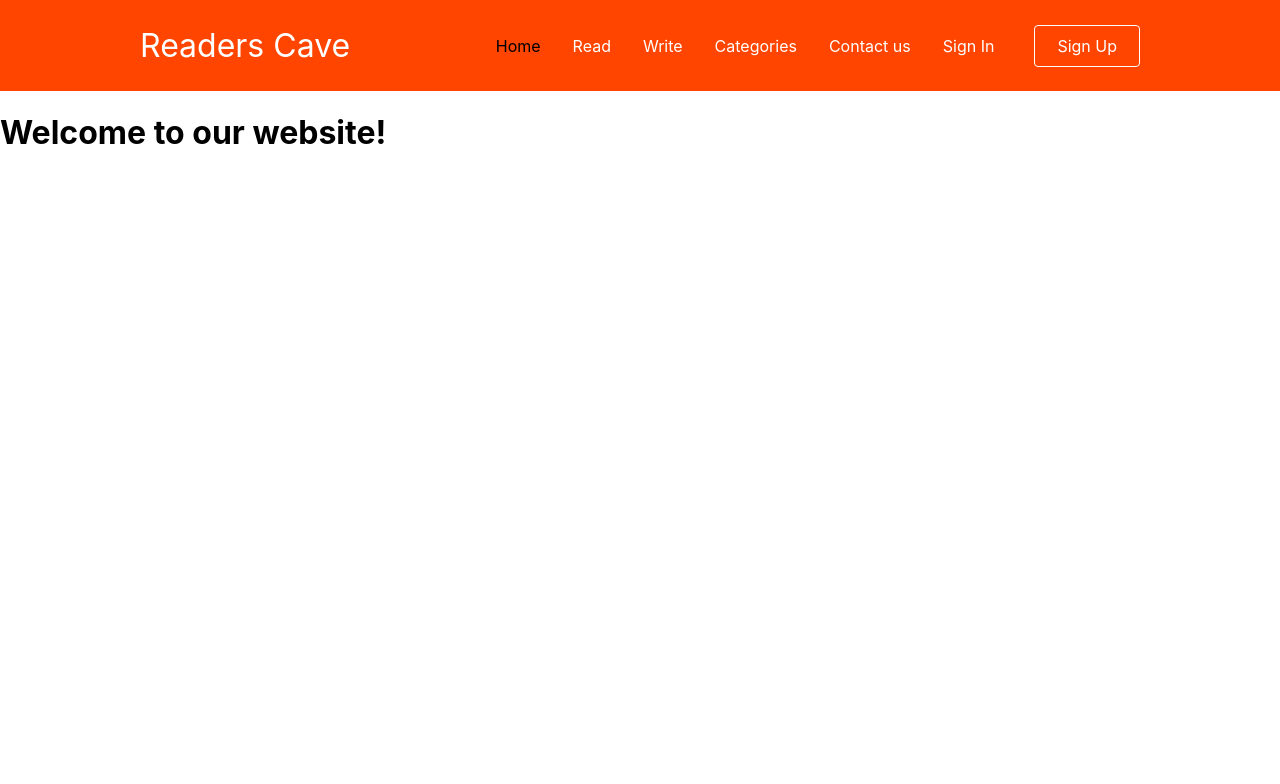
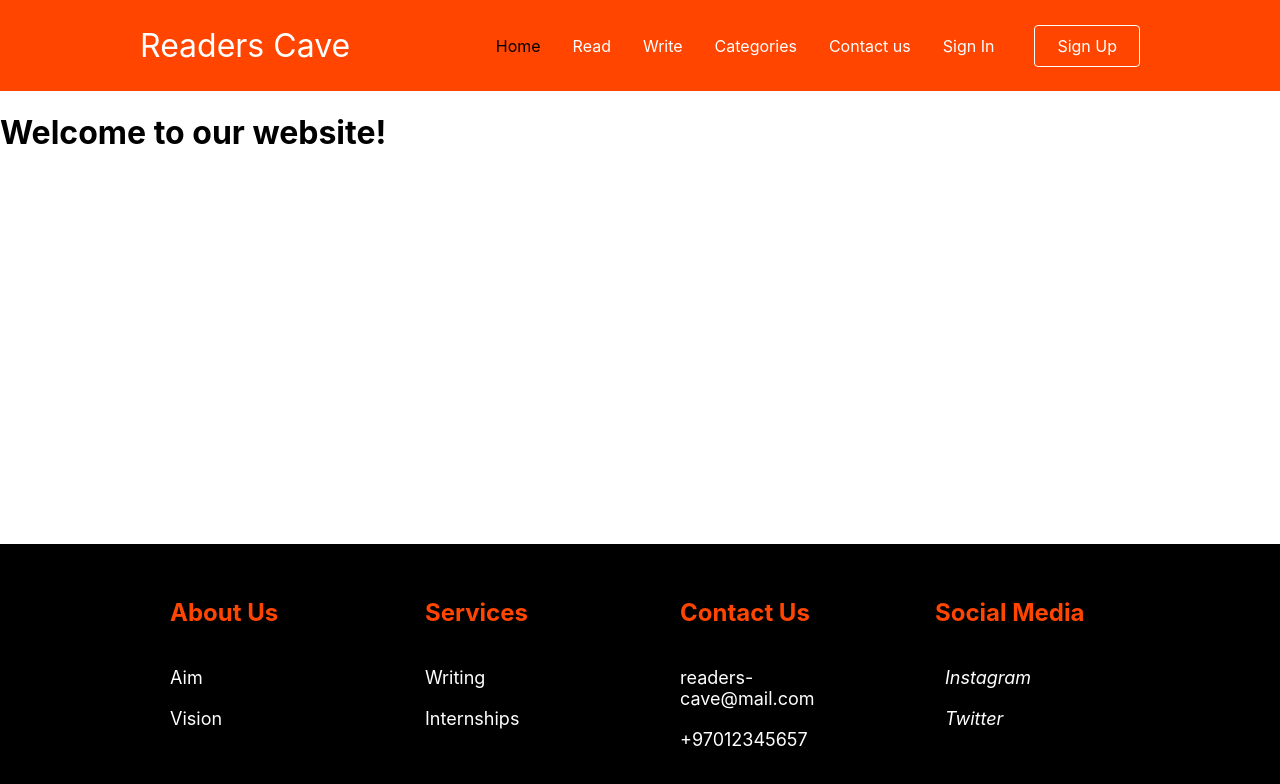
Before and after one commit to Ayman-Yahia/Readers-Cave, a React (Create React App) app in the folder readers/: page / in a window 1280 px wide. Shown: the top 784 px of the page. Built offline with nearby package versions, Linux system fonts and the light colour scheme.

Commit message:
Footer added FE

```diff
--- a/readers/src/App.js
+++ b/readers/src/App.js
@@ -3,10 +3,11 @@
 import Navbar from "./components/Navbar/index";
 import { BrowserRouter as Router, Switch, Route } from "react-router-dom";
 import Home from './pages';
+import Footer from './components/Footer'
 
 
 function App() {
-  return (
+  return (<>
     <Router>
       <Navbar />
       <Switch>
@@ -14,6 +15,8 @@
 
       </Switch>
     </Router>
+	<Footer />
+	</>
   );
 }
 
--- /dev/null
+++ b/readers/src/components/Footer.js
@@ -0,0 +1,54 @@
+import React from "react";
+import {
+  Box,
+  Container,
+  Row,
+  Column,
+  FooterLink,
+  Heading,
+} from "./FooterStyles";
+
+const Footer = () => {
+  return (
+    <Box>
+      <Container>
+        <Row>
+          <Column>
+            <Heading>About Us</Heading>
+            <FooterLink href="#">Aim</FooterLink>
+            <FooterLink href="#">Vision</FooterLink>
+          </Column>
+          <Column>
+            <Heading>Services</Heading>
+            <FooterLink href="#">Writing</FooterLink>
+            <FooterLink href="#">Internships</FooterLink>
+          </Column>
+          <Column>
+            <Heading>Contact Us</Heading>
+            <FooterLink href="#">readers-cave@mail.com</FooterLink>
+            <FooterLink href="#">+97012345657</FooterLink>
+          </Column>
+          <Column>
+            <Heading>Social Media</Heading>
+            <FooterLink href="#">
+              <i className="fab fa-instagram">
+                <span style={{ marginLeft: "10px" }}>
+                  Instagram
+                </span>
+              </i>
+            </FooterLink>
+            <FooterLink href="#">
+              <i className="fab fa-twitter">
+                <span style={{ marginLeft: "10px" }}>
+                  Twitter
+                </span>
+              </i>
+            </FooterLink>
+
+          </Column>
+        </Row>
+      </Container>
+    </Box>
+  );
+};
+export default Footer;
--- /dev/null
+++ b/readers/src/components/FooterStyles.js
@@ -0,0 +1,61 @@
+import styled from 'styled-components';
+
+export const Box = styled.div`
+  padding: 30px 0;
+  background: black;
+  position: absolute;
+  bottom: 0;
+  width: 100%;
+
+
+  @media (max-width: 1000px) {
+    padding: 40px 30px;
+  }
+`;
+
+export const Container = styled.div`
+    display: flex;
+    flex-direction: column;
+    justify-content: center;
+    max-width: 1000px;
+    margin: 0 auto;
+    /* background: red; */
+`
+
+export const Column = styled.div`
+  display: flex;
+  flex-direction: column;
+  text-align: left;
+  margin-left: 30px;
+`;
+
+export const Row = styled.div`
+  display: grid;
+  grid-template-columns: repeat(auto-fill,
+                         minmax(185px, 1fr));
+  grid-gap: 20px;
+
+  @media (max-width: 1000px) {
+    grid-template-columns: repeat(auto-fill,
+                           minmax(200px, 1fr));
+  }
+`;
+
+export const FooterLink = styled.a`
+  color: #fff;
+  margin-bottom: 20px;
+  font-size: 18px;
+  text-decoration: none;
+
+  &:hover {
+      color: #ff4500;
+      transition: 200ms ease-in;
+  }
+`;
+
+export const Heading = styled.p`
+  font-size: 24px;
+  color: #ff4500;
+  margin-bottom: 40px;
+  font-weight: bold;
+`;
```
